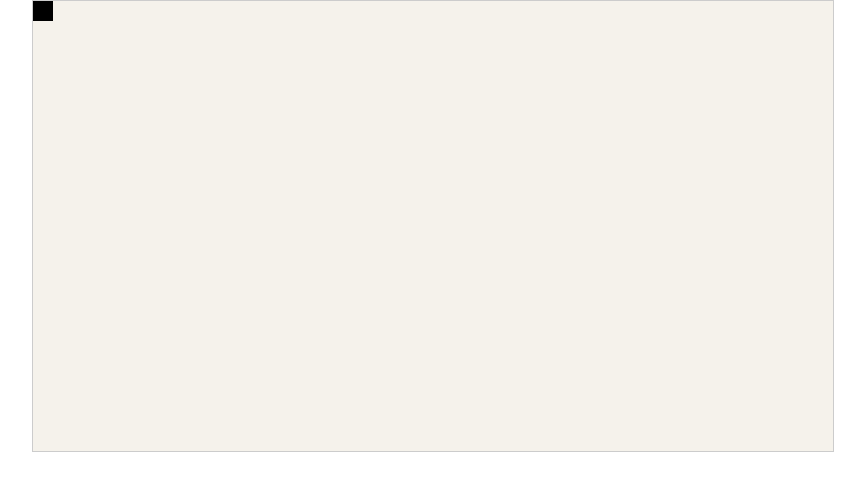
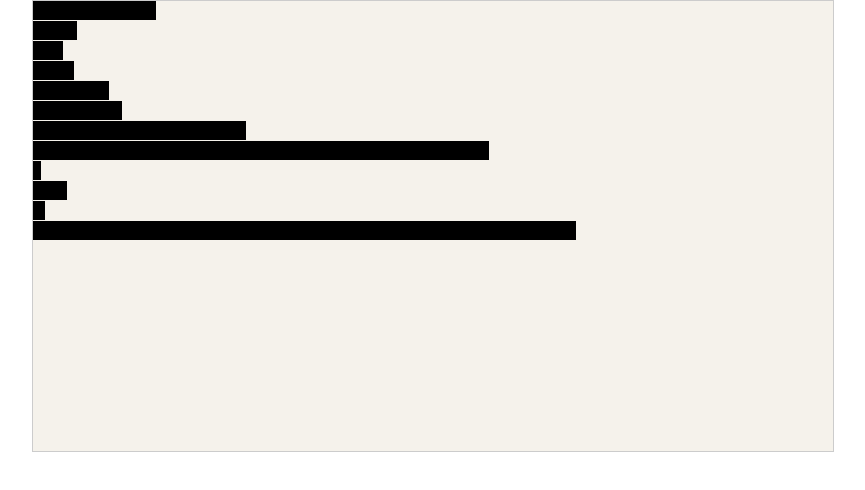
Before and after one commit to Shefali-Sharma/Data-Visualization-with-d3.js, a plain HTML site: page Chapter 1/Using the project template/index.html in a window 1280 px wide. Shown: the whole page, without its empty margins (207-1072 px from the left). Drawn offline with Linux system fonts and the light colour scheme.

Commit message:
Creating bars from data
Creating bars from data

```diff
--- a/Chapter 1/Using the project template/index.html
+++ b/Chapter 1/Using the project template/index.html
@@ -25,9 +25,13 @@
 			.append("rect")
 			.attr("class", "bar")
 			.attr("x", 0)
-			.attr("y", 0)
-			.attr("width", 20)
-			.attr("height", 20);
+			.attr("y", function(d, i){
+				return i * 20;
+			})
+			.attr("width", function(d, i){
+				return d;
+			})
+			.attr("height", 19);
 
 
 
```
